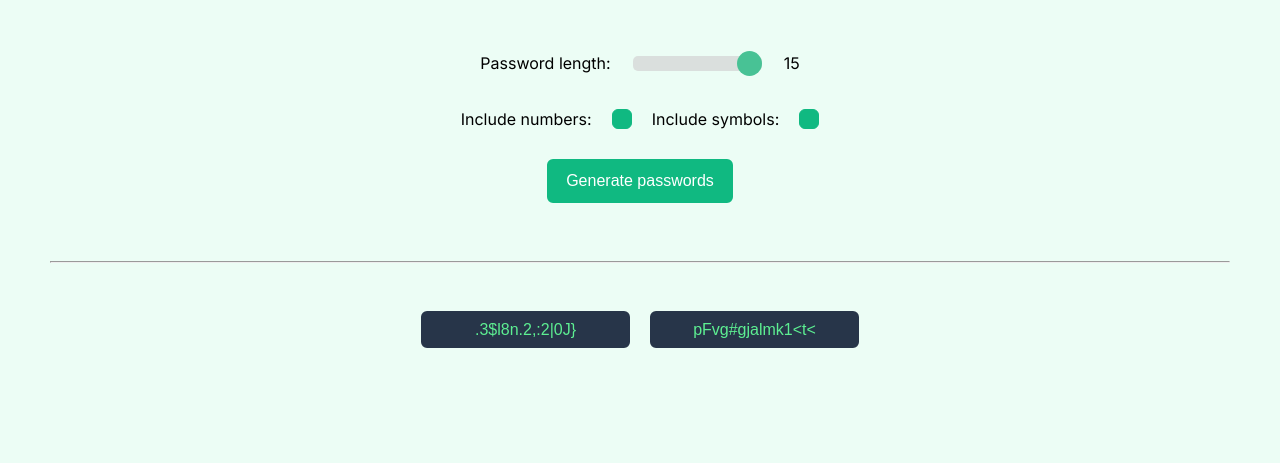
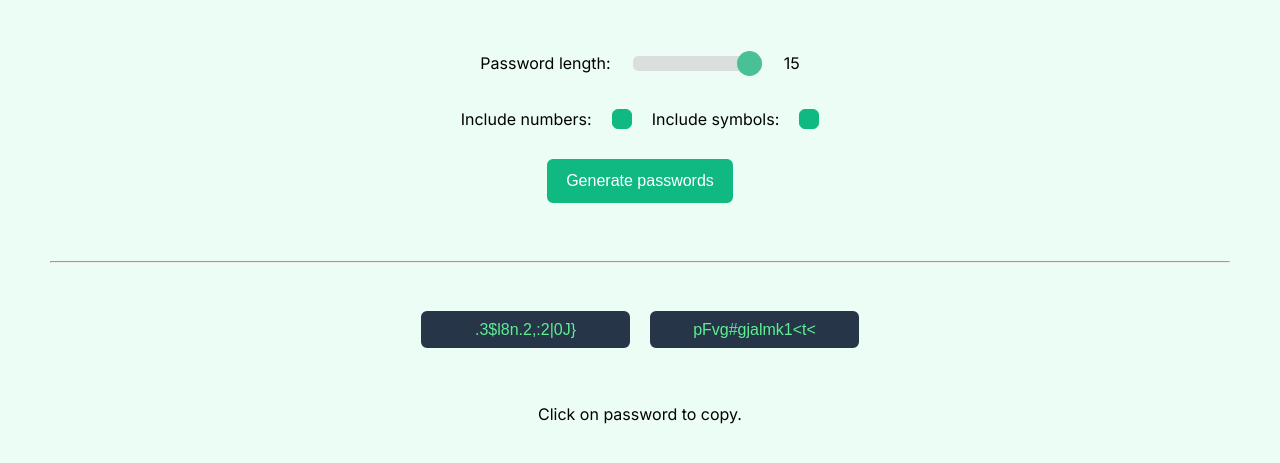
Before and after one commit to togogh/password-generator, a plain HTML site: page index.html in a window 1280 px wide. Both pictures are taken after a click on the button "Generate passwords". Shown: the part 141-604 px from the top of the page. Drawn offline with Linux system fonts and the light colour scheme.

Commit message:
fix message

```diff
--- a/index.css
+++ b/index.css
@@ -173,3 +173,11 @@ input[type="checkbox"]:checked {
     border-radius: 6px;
     border: 2px solid #273549;
 }
+
+#messages {
+    display: flex;
+    flex-direction: row;
+    justify-content: center;
+    align-items: center;
+    gap: 20px;
+}
--- a/index.html
+++ b/index.html
@@ -36,7 +36,7 @@
                 <button class="password-btn" id="passwordOne" onclick="copyToClipboard('1')"></button>
                 <button class="password-btn" id="passwordTwo" onclick="copyToClipboard('2')"></button>
             </div>
-            <div>
+            <div id="messages">
                 <p id='message'></p>
             </div>
         </div>
--- a/index.js
+++ b/index.js
@@ -35,6 +35,7 @@ function generatePasswords() {
     }
     passwordOne.textContent = generatePassword(characters)
     passwordTwo.textContent = generatePassword(characters)
+    message.textContent = "Click on password to copy."
 }
 
 let message = document.getElementById("message");
@@ -49,5 +50,6 @@ function copyToClipboard(num) {
         message.textContent = "No passwords generated yet."
     } else {
         window.prompt("Copy to clipboard: Ctrl+C Enter (or CMD+C Enter on Mac)", passwordText);
+        message.textContent = "Copied password #" + num + " to clipboard."
     }
 }
```
